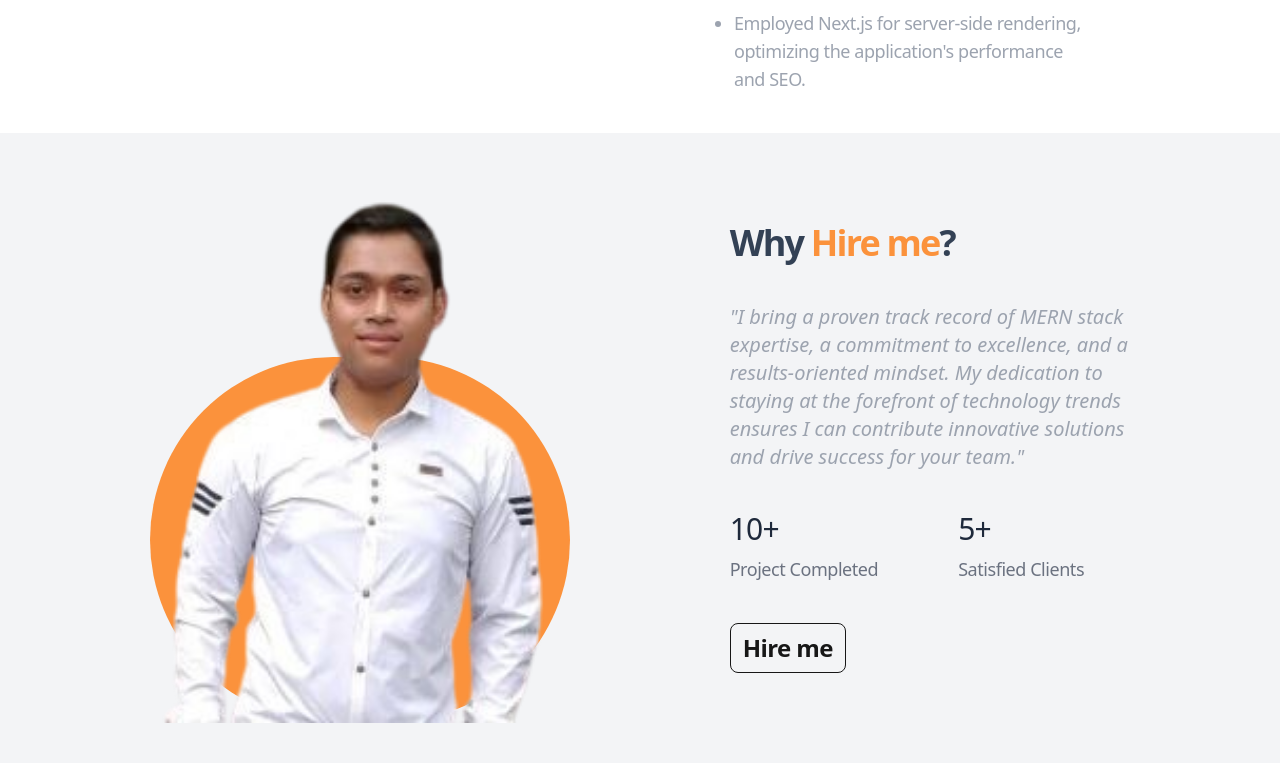
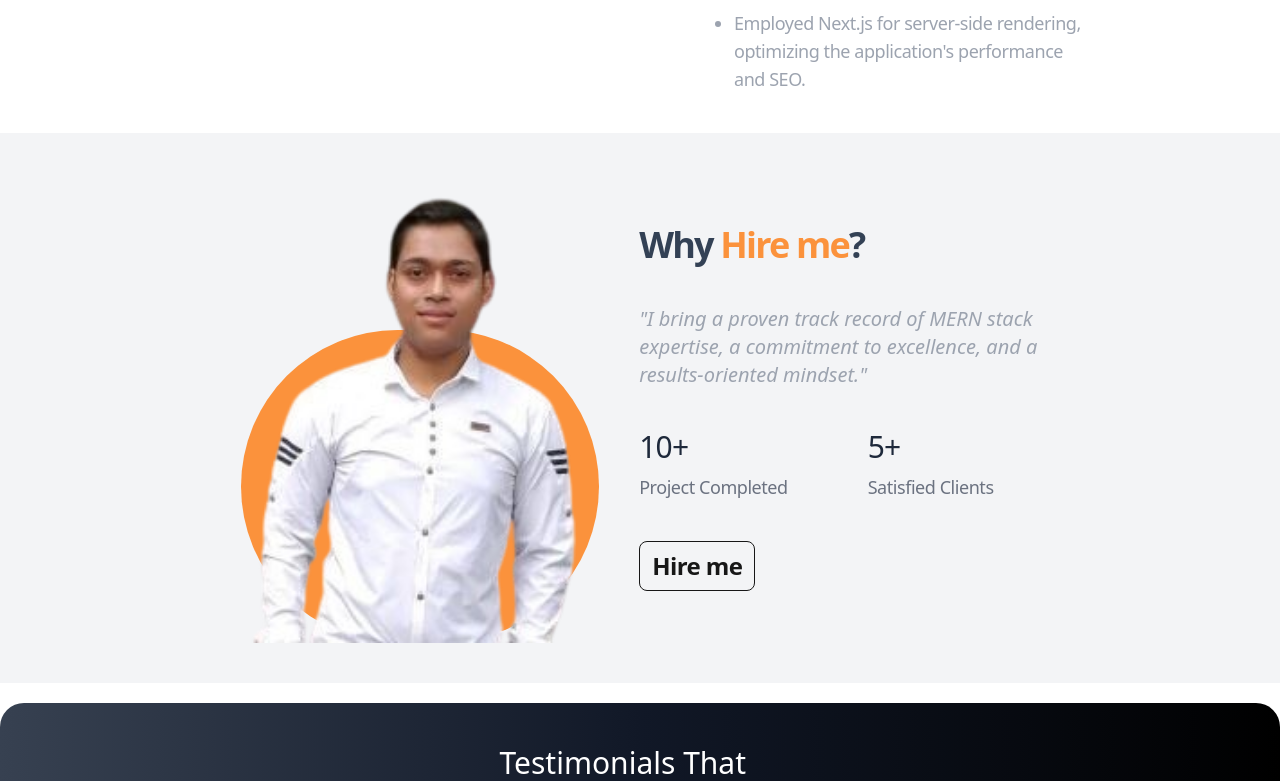
Before and after one commit to narendrarty17/port, a Next.js app: page / in a window 1280 px wide. Shown: the part 2963-3744 px from the top of the page. Built offline with nearby package versions, Linux system fonts and the light colour scheme.

Commit message:
Update whyHire.js

```diff
--- a/components/whyHire.js
+++ b/components/whyHire.js
@@ -1,12 +1,12 @@
 const whyHire = () => {
     return (
-        <div className="flex flex-col mb-5 md:flex-row py-5 md:py-10 gap-10 md:gap-40  bg-gray-100 items-center justify-center">
+        <div className="flex flex-col mb-5 md:flex-row py-5 md:py-10 gap-10 md:gap-10 bg-gray-100 items-center justify-center">
             <div className="relative">
                 <div
                     className="absolute bg-orange-400 h-2/3 w-full bottom-0 rounded-full"
                 />
                 <img
-                    className="h-[450px] md:h-[550px] relative"
+                    className="h-[450px] md:h-[470px] relative"
                     src="/images/developerStanding.png"
                 />
             </div>
@@ -16,8 +16,8 @@ const whyHire = () => {
                     <span className="text-orange-400">Hire me</span>
                     <span className="text-slate-700">?</span>
                 </div>
-                <div className="pl-5 pr-5 md:pl-0 md:pr-0 md:w-[400px] italic text-gray-400 text-xl tracing-tight">
-                    "I bring a proven track record of MERN stack expertise, a commitment to excellence, and a results-oriented mindset. My dedication to staying at the forefront of technology trends ensures I can contribute innovative solutions and drive success for your team."
+                <div className="pl-5 md:pl-0 md:pr-0 md:w-[400px] italic text-gray-400 text-xl tracing-tight">
+                    "I bring a proven track record of MERN stack expertise, a commitment to excellence, and a results-oriented mindset."
                 </div>
                 <div className="flex gap-20">
                     <div>
```
